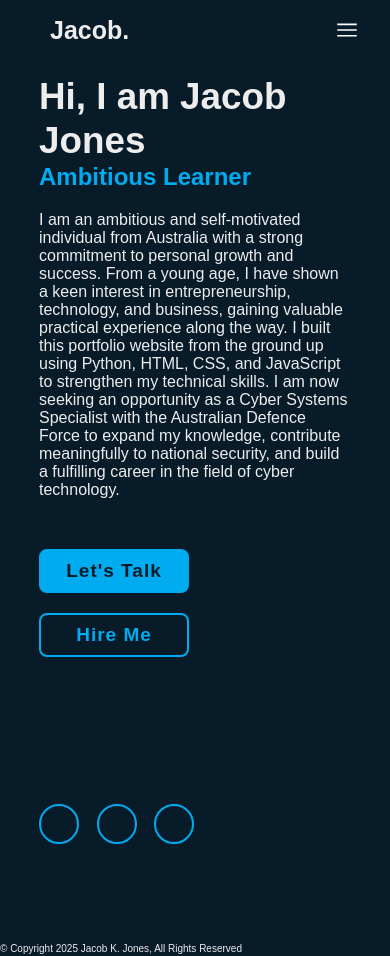
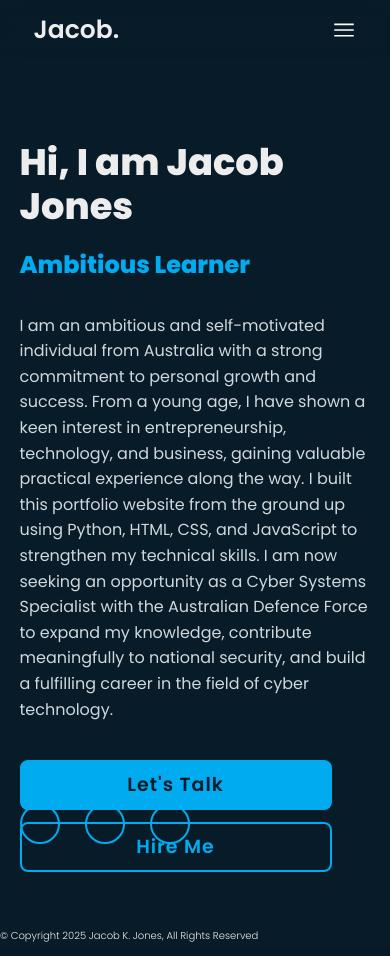
Before and after one commit to Linux-bootloader/Portfolio, a Flask app: page / in a window 390 px wide. Run offline with Flask 3, Linux system fonts and the light colour scheme; parts of the project's set-up code (start-up, migrations or seed data) failed here and were passed over; some libraries are stand-ins or nearby versions; some web fonts are replaced.

Commit message:
Enhance error handling and validation in app.py; add CSS variables for improved theming; implement form validation in script.js; update HTML structure in base.html and contact.html for better layout.

```diff
--- a/app.py
+++ b/app.py
@@ -26,6 +26,10 @@
 
 if not NOTION_API_KEY or not DATABASE_ID or not PAGE_ID:
     raise ValueError("⚠️ NOTION_API_KEY or NOTION_DATABASE_ID or NOTION_PAGE_ID not set. Check your .env file.")
+if not app.secret_key:
+    raise ValueError("⚠️ FLASK_SECRET_KEY not set. Check your .env file.")
+if not SMTP_API_TOKEN:
+    raise ValueError("⚠️ SMTP_API_TOKEN not set. Check your .env file.")
 
 notion = Client(auth=NOTION_API_KEY)
 
@@ -144,8 +148,10 @@
             elif t == "toggle":
                 content += f"<details><summary>{text}</summary></details>"
             elif t == "image":
-                image_url = data["file"]["url"]
-                content += f'<img src="{image_url}" alt="Image"><br>'
+                image_data = data.get("file") or data.get("external") or {}
+                image_url = image_data.get("url")
+                if image_url:
+                    content += f'<img src="{image_url}" alt="Image"><br>'
 
         posts.append({
             "title": title,
@@ -158,10 +164,14 @@
 def get_page_icon(page_id):
     page = notion.pages.retrieve(page_id)
     icon = page.get("icon")
-    if icon["type"] == "emoji":
-        return icon["emoji"]
-    elif icon["type"] in ["file", "external"]:
-        return icon[icon["type"]]["url"]
+    if not icon:
+        return None
+
+    icon_type = icon.get("type")
+    if icon_type == "emoji":
+        return icon.get("emoji")
+    if icon_type in ["file", "external"]:
+        return icon.get(icon_type, {}).get("url")
 
     return None
 
@@ -175,14 +185,30 @@
 
 @app.route("/portfolio", methods=["GET"])
 def portfolio():
-    data_source_id = get_data_source_id(DATABASE_ID)
-    posts = load_posts_from_notion(data_source_id=data_source_id)
-    page_icon = get_page_icon(PAGE_ID)
+    page_icon = None
+    posts = []
+
+    try:
+        data_source_id = get_data_source_id(DATABASE_ID)
+        posts = load_posts_from_notion(data_source_id=data_source_id)
+        page_icon = get_page_icon(PAGE_ID)
+    except Exception as exc:
+        app.logger.exception("Failed to load Notion content: %s", exc)
 
     if not posts:
-        return render_template("portfolio.html", post={"title": "No Posts Found", "content": "Jacob has not just posted anything as of yet"}, prev_index=0, next_index=0)
+        return render_template(
+            "portfolio.html",
+            page_icon=page_icon,
+            post={"title": "No Posts Found", "content": "Jacob has not just posted anything as of yet"},
+            prev_index=0,
+            next_index=0,
+        )
 
-    index = int(request.args.get("index", 0))
+    try:
+        index = int(request.args.get("index", 0))
+    except (TypeError, ValueError):
+        index = 0
+
     index = max(0, min(index, len(posts) - 1))
 
     post = posts[index]
--- a/static/js/script.js
+++ b/static/js/script.js
@@ -38,3 +38,12 @@
     const sidebar = document.querySelector('.sidebar')
     sidebar.style.display = 'none'
 }
+
+function validateForm() {
+    const form = document.getElementById('contactForm');
+    if (!form) {
+        return true;
+    }
+
+    return form.reportValidity();
+}
--- a/static/styles.css
+++ b/static/styles.css
@@ -2,7 +2,26 @@
    Private, personal, non-commercial use only.
    Commercial licence: https://jacobjones.gumroad.com/l/Coffee */
 
-@import url("https://fonts.google.com/css2?family=Popins:wght@300;400;500;600;800;900&display=swap");
+@import url("https://fonts.googleapis.com/css2?family=Poppins:wght@300;400;500;600;800;900&display=swap");
+
+:root {
+  --color-bg: #081b29;
+  --color-text: #ededed;
+  --color-subtext: #cfd8dc;
+  --color-accent: #00abf0;
+  --color-accent-strong: #0288d1;
+  --glass-surface: rgba(255, 255, 255, 0.1);
+  --glass-border: rgba(255, 255, 255, 0.18);
+  --shadow-strong: 0 8px 32px rgba(0, 0, 0, 0.37);
+  --radius-lg: 20px;
+  --radius-md: 10px;
+  --blur-md: blur(10px);
+  --blur-lg: blur(15px);
+  --spacing-page: clamp(16px, 6vw, 120px);
+  --transition-fast: 0.2s ease;
+  --transition-base: 0.3s ease;
+  --glass-gradient: linear-gradient(135deg, var(--glass-surface), rgba(255, 255, 255, 0));
+}
 
 * {
   margin: 0;
@@ -13,15 +32,72 @@
 
 body {
   min-height: 100vh;
-  background: #081b29;
-  color: #ededed;
+  background: var(--color-bg);
+  color: var(--color-text);
+  line-height: 1.6;
+  -webkit-font-smoothing: antialiased;
+}
+
+a {
+  color: inherit;
+  text-decoration: none;
+}
+
+img {
+  max-width: 100%;
+  height: auto;
+  display: block;
+}
+
+button {
+  font: inherit;
+}
+
+a:focus-visible,
+button:focus-visible,
+input:focus-visible,
+textarea:focus-visible {
+  outline: 2px solid var(--color-accent);
+  outline-offset: 2px;
+}
+
+nav {
+  padding: 5px var(--spacing-page);
+  background: linear-gradient(180deg, rgba(8, 27, 41, 0.95), rgba(8, 27, 41, 0.6));
+  backdrop-filter: blur(8px);
+  position: sticky;
+  top: 0;
+  z-index: 10;
+}
+
+nav ul {
+  width: 100%;
+  list-style: none;
+  display: flex;
+  justify-content: flex-end;
+  align-items: center;
+  gap: 8px;
+}
+
+nav li {
+  height: 50px;
+}
+
+nav a {
+  font-size: 18px;
+  font-weight: 500;
+  height: 100%;
+  padding: 0 20px;
+  display: flex;
+  align-items: center;
+  color: var(--color-text);
+  transition: color var(--transition-fast), opacity var(--transition-fast);
 }
 
 .logo {
   position: relative;
   font-size: 25px;
-  color: #ededed;
-  text-decoration: none;
+  color: var(--color-text);
   font-weight: 600;
 }
 
@@ -37,38 +113,9 @@
   right: 0;
   width: 100%;
   height: 100%;
-  background: #081b29;
+  background: var(--color-bg);
   animation: showRight 1s ease forwards;
   animation-delay: 0.4s;
-}
-
-nav {
-  padding-top: 5px;
-  background: transparent;
-  z-index: 10;
-}
-
-nav ul {
-  width: 100%;
-  list-style: none;
-  display: flex;
-  justify-content: flex-end;
-  align-items: center;
-}
-
-nav li {
-  height: 50px;
-}
-
-nav a {
-  font-size: 18px;
-  font-weight: 500;
-  height: 100%;
-  padding: 0 30px;
-  text-decoration: none;
-  display: flex;
-  align-items: center;
-  color: #ededed;
 }
 
 .sidebar {
@@ -112,25 +162,25 @@
   display: inline-block;
   bottom: 10px;
   right: 10px;
-  color: #ededed;
+  color: var(--color-text);
   font-size: 10px;
-  font-family: 300;
-  justify-items: right;
-  z-index: 999;
+  font-weight: 300;
+  z-index: 9;
 }
 
 .home {
-  height: 100vh;
-  background: url("/static/images/home.png") no-repeat;
-  background-size: cover;
-  background-position: center;
+  min-height: 100vh;
+  background: var(--color-bg) url("/static/images/home.png") center / cover no-repeat;
   display: flex;
   align-items: center;
-  padding: 0 5%;
+  padding: 0 var(--spacing-page);
+  gap: clamp(24px, 6vw, 80px);
 }
 
 .home-content {
-  max-width: 45%;
+  max-width: 640px;
+  display: grid;
+  gap: 18px;
 }
 
 .home-content h1 {
@@ -174,7 +224,8 @@
 .home-content p {
   position: relative;
   font-size: 16px;
-  margin: 20px 0 40px;
+  margin: 10px 0 20px;
+  color: var(--color-subtext);
 }
 
 .home-content p::before {
@@ -192,9 +243,9 @@
 .home-content .btn-box {
   position: relative;
   display: flex;
-  justify-content: space-between;
-  width: 345px;
-  height: 50px;
+  flex-wrap: wrap;
+  gap: 12px;
+  width: fit-content;
 }
 
 .home-content .btn-box::before {
@@ -215,36 +266,35 @@
   display: inline-flex;
   justify-content: center;
   align-items: center;
-  width: 150px;
-  height: 100%;
-  background: #00abf0;
-  border: 2px solid #00abf0;
+  min-width: 150px;
+  height: 50px;
+  background: var(--color-accent);
+  border: 2px solid var(--color-accent);
   border-radius: 8px;
   font-size: 19px;
-  color: #081b29;
-  text-decoration: none;
+  color: var(--color-bg);
   font-weight: 600;
   letter-spacing: 1px;
   z-index: 1;
   overflow: hidden;
-  transition: 0.5s;
+  transition: var(--transition-base);
 }
 
 .btn-box a:hover {
-  color: #00abf0;
+  color: var(--color-accent);
 }
 
 .btn-box a:nth-child(2) {
   background: transparent;
-  color: #00abf0;
+  color: var(--color-accent);
 }
 
 #btn2:hover {
-  color: #081b29;
+  color: var(--color-bg);
 }
 
 #btn2::before {
-  background: #00abf0;
+  background: var(--color-accent);
 }
 
 .btn-box a::before {
@@ -631,114 +704,84 @@
   }
 }
 
-@media (max-width: 790px) {
+@media (max-width: 900px) {
+  nav {
+    padding: 5px 5%;
+  }
+
+  .home {
+    padding: 80px 5% 40px;
+    background: none;
+    align-items: flex-start;
+    text-align: left;
+    justify-content: flex-start;
+  }
+
   .home-content {
     max-width: 100%;
-  }
-  .logo {
-    margin-left: 20px;
-  }
-  .home {
-    margin: 5%;
-    background: none;
-    text-align: top;
-    justify-content: left;
-    align-items: flex-start;
-  }
-  .btn-box {
-    position: relative;
-    display: flex;
-    flex-direction: column;
-    justify-content: space-evenly;
-    align-items: flex-start;
-    width: 345px;
-    height: auto;
-  }
-
-  .btn-box a {
-    position: relative;
-    display: inline-flex;
-    justify-content: center;
-    align-items: center;
-    padding: 20px;
-    margin: 10px 0;
-    width: 150px;
-    background: #00abf0;
-    border: 2px solid #00abf0;
-    border-radius: 8px;
-    font-size: 19px;
-    color: #081b29;
-    font-weight: 600;
-    letter-spacing: 1px;
-    text-decoration: none;
-    opacity: 0;
-    animation: slideInLeft 0.8s ease forwards;
-  }
-
-  .btn-box a:nth-child(1) {
-    animation-delay: 1.9s;
-  }
-  .btn-box a:nth-child(2) {
-    animation-delay: 2.2s;
-  }
-
-  .btn-box a:hover {
-    color: #00abf0;
-    background: #081b29;
   }
 
   .home-sci {
     position: absolute;
     display: flex;
     bottom: 0;
-    justify-items: left;
   }
-  .home-sci a {
-    margin-right: 15px;
+
+  .portfolio-container,
+  .aboutme,
+  .contact {
+    padding: 100px 5% 60px;
   }
+
+  .project-title,
+  .project-card {
+    margin: 0;
+    max-width: 100%;
+  }
+
   .footer {
     position: static;
-    display: inline-block;
-    bottom: 0;
-    left: 0;
-    color: #ededed;
-    font-size: 10px;
-    font-family: 300;
-    justify-items: right;
-    z-index: 999;
+    margin-top: 16px;
   }
-  .aboutme {
-    margin: 5% auto;
-  }
-  .aboutme-contents {
-    position: static;
-    top: 0;
-    bottom: 0;
-
-  }
-  .contact-contents {
-    position: static;
-    width: 100%;
-  }
-  .contact-form {
-    position: static;
-    width: 100%;
-    margin: 5% 0;
-    padding: 5%;
-  }
-
 }
 
 @media (max-width: 800px) {
   .hideOnMobile {
     display: none;
   }
+
   .menu-button {
     display: block;
   }
+
+  .sidebar {
+    width: 80%;
+  }
 }
-@media (max-width: 400px) {
-  .sidebar {
+
+@media (max-width: 500px) {
+  nav a {
+    padding: 0 14px;
+  }
+
+  .btn-box {
+    width: 100%;
+  }
+
+  .btn-box a {
+    width: 100%;
+  }
+
+  .project-nav {
     width: 100%;
   }
 }
+
+@media (prefers-reduced-motion: reduce) {
+  *,
+  *::before,
+  *::after {
+    animation: none !important;
+    transition: none !important;
+  }
+}
--- a/templates/base.html
+++ b/templates/base.html
@@ -17,15 +17,17 @@
 
     <nav>
         <ul class="sidebar">
-            <li onclick=hideSidebar()><a href="#"><svg xmlns="http://www.w3.org/2000/svg" height="26" viewBox="0 96 960 960" width="26" fill="white"><path d="m249 849-42-42 231-231-231-231 42-42 231 231 231-231 42 42-231 231 231 231-42 42-231-231-231 231Z"/></svg></a></li>
-            <li><a href="/" class="active">Home</a><li>
+            <li onclick=hideSidebar()>
+                <a href="#"><svg xmlns="http://www.w3.org/2000/svg" height="26" viewBox="0 96 960 960" width="26" fill="white"><path d="m249 849-42-42 231-231-231-231 42-42 231 231 231-231 42 42-231 231 231 231-42 42-231-231-231 231Z"/></svg></a>
+            </li>
+            <li><a href="/" class="active">Home</a></li>
             <li><a href="/about">About Me</a></li>
             <li><a href="/portfolio">Portfolio</a></li>
             <li><a href="/contact">Contact</a></li>
         </ul>
         <ul class="navbar">
-            <li><a href="#" class="logo">Jacob.</a><li>
-            <li class="hideOnMobile"><a href="/" class="active ">Home</a><li>
+            <li><a href="#" class="logo">Jacob.</a></li>
+            <li class="hideOnMobile"><a href="/" class="active ">Home</a></li>
             <li class="hideOnMobile"><a href="/about" class="hideOnMobile">About Me</a></li>
             <li class="hideOnMobile"><a href="/portfolio">Portfolio</a></li>
             <li class="hideOnMobile"><a href="/contact">Contact</a></li>
--- a/templates/contact.html
+++ b/templates/contact.html
@@ -30,4 +30,6 @@
                 <input type="submit" value="Submit">
             </form>
         </div>
+    </div>
+</div>
 {% endblock %}
```
Also changed, not shown: other parts of static/styles.css (+134 -108 lines).
